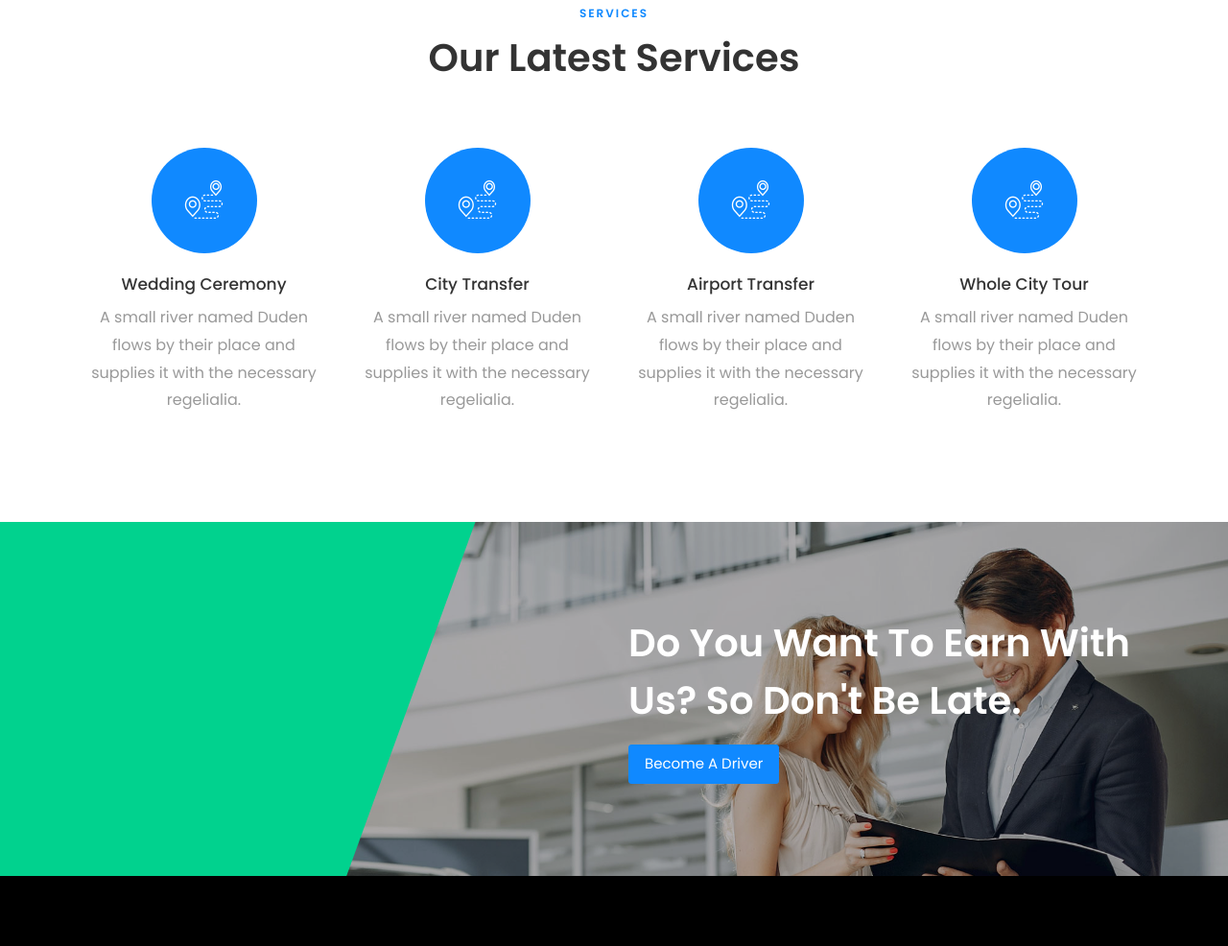
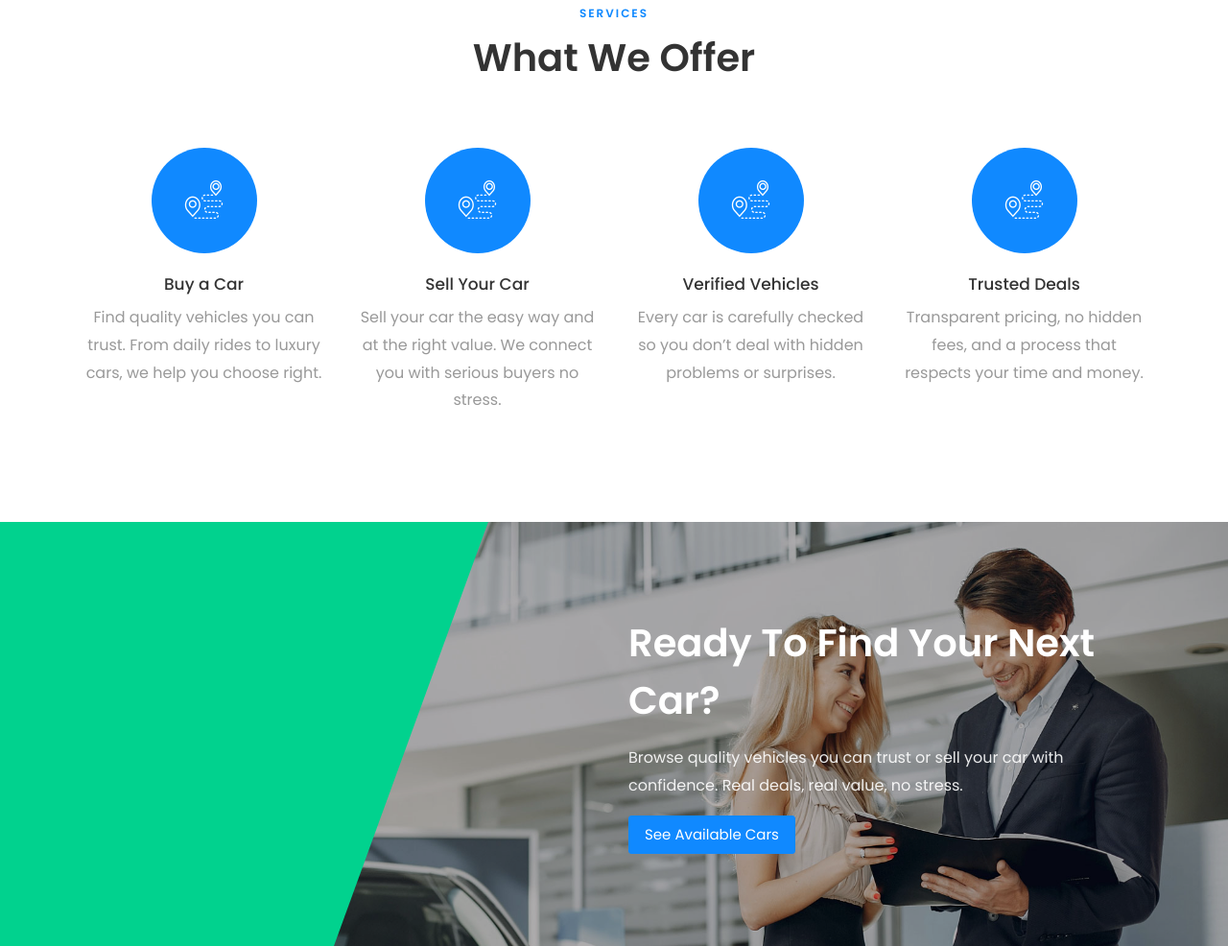
Before and after one commit to El-Moh0/Deck-Autos, a plain HTML site: page services.html in a window 1280 px wide. Shown: the part 693-1679 px from the top of the page at 96% size. Drawn offline with Linux system fonts and the light colour scheme; some packages are replaced by stand-ins of ours; no server answers; files whose address does not match are found by name.

Commit message:
listed the services provided

```diff
--- a/services.html
+++ b/services.html
@@ -1,7 +1,7 @@
 <!DOCTYPE html>
 <html lang="en">
   <head>
-    <title>Carbook - Free Bootstrap 4 Template by Colorlib</title>
+    <title>REALESTWHEELS</title>
     <meta charset="utf-8">
     <meta name="viewport" content="width=device-width, initial-scale=1, shrink-to-fit=no">
 
@@ -30,7 +30,7 @@
 
 	  <nav class="navbar navbar-expand-lg navbar-dark ftco_navbar bg-dark ftco-navbar-light" id="ftco-navbar">
 	    <div class="container">
-	      <a class="navbar-brand" href="index.html">Car<span>Book</span></a>
+	      <a class="navbar-brand" href="index.html">REALEST<span>WHEELS</span></a>
 	      <button class="navbar-toggler" type="button" data-toggle="collapse" data-target="#ftco-nav" aria-controls="ftco-nav" aria-expanded="false" aria-label="Toggle navigation">
 	        <span class="oi oi-menu"></span> Menu
 	      </button>
@@ -67,7 +67,7 @@
 				<div class="row justify-content-center mb-5">
           <div class="col-md-7 text-center heading-section ftco-animate">
           	<span class="subheading">Services</span>
-            <h2 class="mb-3">Our Latest Services</h2>
+            <h2 class="mb-3">What We Offer</h2>
           </div>
         </div>
 				<div class="row">
@@ -75,8 +75,8 @@
 						<div class="services services-2 w-100 text-center">
             	<div class="icon d-flex align-items-center justify-content-center"><span class="flaticon-route"></span></div>
             	<div class="text w-100">
-                <h3 class="heading mb-2">Wedding Ceremony</h3>
-                <p>A small river named Duden flows by their place and supplies it with the necessary regelialia.</p>
+                <h3 class="heading mb-2">Buy a Car</h3>
+                <p>Find quality vehicles you can trust. From daily rides to luxury cars, we help you choose right.</p>
               </div>
             </div>
 					</div>
@@ -84,8 +84,8 @@
 						<div class="services services-2 w-100 text-center">
             	<div class="icon d-flex align-items-center justify-content-center"><span class="flaticon-route"></span></div>
             	<div class="text w-100">
-                <h3 class="heading mb-2">City Transfer</h3>
-                <p>A small river named Duden flows by their place and supplies it with the necessary regelialia.</p>
+                <h3 class="heading mb-2">Sell Your Car</h3>
+                <p>Sell your car the easy way and at the right value. We connect you with serious buyers no stress.</p>
               </div>
             </div>
 					</div>
@@ -93,8 +93,8 @@
 						<div class="services services-2 w-100 text-center">
             	<div class="icon d-flex align-items-center justify-content-center"><span class="flaticon-route"></span></div>
             	<div class="text w-100">
-                <h3 class="heading mb-2">Airport Transfer</h3>
-                <p>A small river named Duden flows by their place and supplies it with the necessary regelialia.</p>
+                <h3 class="heading mb-2">Verified Vehicles</h3>
+                <p>Every car is carefully checked so you don’t deal with hidden problems or surprises.</p>
               </div>
             </div>
 					</div>
@@ -102,8 +102,8 @@
 						<div class="services services-2 w-100 text-center">
             	<div class="icon d-flex align-items-center justify-content-center"><span class="flaticon-route"></span></div>
             	<div class="text w-100">
-                <h3 class="heading mb-2">Whole City Tour</h3>
-                <p>A small river named Duden flows by their place and supplies it with the necessary regelialia.</p>
+                <h3 class="heading mb-2">Trusted Deals</h3>
+                <p>Transparent pricing, no hidden fees, and a process that respects your time and money.</p>
               </div>
             </div>
 					</div>
@@ -116,8 +116,9 @@
 			<div class="container">
 				<div class="row justify-content-end">
 					<div class="col-md-6 heading-section heading-section-white ftco-animate">
-            <h2 class="mb-3">Do You Want To Earn With Us? So Don't Be Late.</h2>
-            <a href="#" class="btn btn-primary btn-lg">Become A Driver</a>
+            <h2 class="mb-3">Ready To Find Your Next Car?</h2>
+            <p>Browse quality vehicles you can trust or sell your car with confidence. Real deals, real value, no stress.</p>
+            <a href="#" class="btn btn-primary btn-lg">See Available Cars</a>
           </div>
 				</div>
 			</div>
```
Also changed, not shown: index.html (+3 -2 lines).
